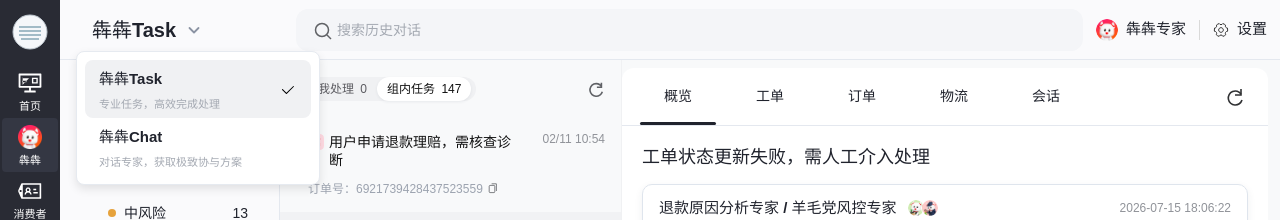
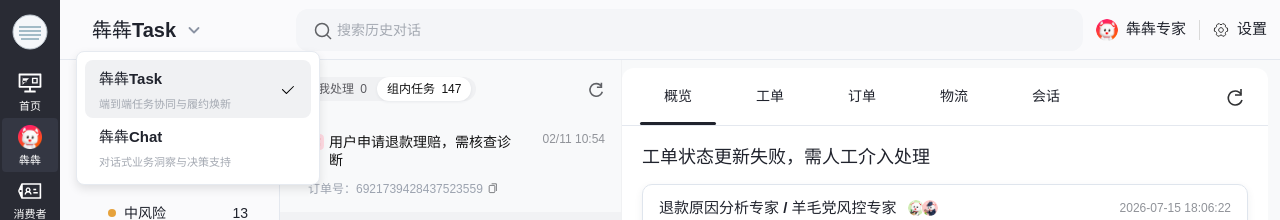
Before and after one commit to zhutiancheng9724-max/benben-ai-demo, a Next.js app: page / in a window 1280 px wide. Both pictures are taken after a click on the button "犇犇Task". Shown: the top 220 px of the page. Built offline with nearby package versions, Linux system fonts and the light colour scheme.

Commit message:
Update product switcher subtitles

```diff
--- a/app/page.tsx
+++ b/app/page.tsx
@@ -178,7 +178,7 @@ function ChatComposer({ message, setMessage, onSend }: { message: string; setMes
 }
 
 function ProductMenu({ current }: { current: "task" | "chat" }) {
-  return <div className="product-menu"><button type="button" className={current === "task" ? "current" : ""} onClick={() => window.location.assign("/?design=1404-1493")}><strong>犇犇Task</strong><small>专业任务，高效完成处理</small>{current === "task" && <b><img src={`${A}/complete-menu.svg`} alt="已选中" /></b>}</button><button type="button" className={current === "chat" ? "current" : ""} onClick={() => window.location.assign("/?design=1404-1392")}><strong>犇犇Chat</strong><small>对话专家，获取极致协与方案</small>{current === "chat" && <b><img src={`${A}/complete-menu.svg`} alt="已选中" /></b>}</button></div>;
+  return <div className="product-menu"><button type="button" className={current === "task" ? "current" : ""} onClick={() => window.location.assign("/?design=1404-1493")}><strong>犇犇Task</strong><small>端到端任务协同与履约焕新</small>{current === "task" && <b><img src={`${A}/complete-menu.svg`} alt="已选中" /></b>}</button><button type="button" className={current === "chat" ? "current" : ""} onClick={() => window.location.assign("/?design=1404-1392")}><strong>犇犇Chat</strong><small>对话式业务洞察与决策支持</small>{current === "chat" && <b><img src={`${A}/complete-menu.svg`} alt="已选中" /></b>}</button></div>;
 }
 
 const expertCatalog = [
```
